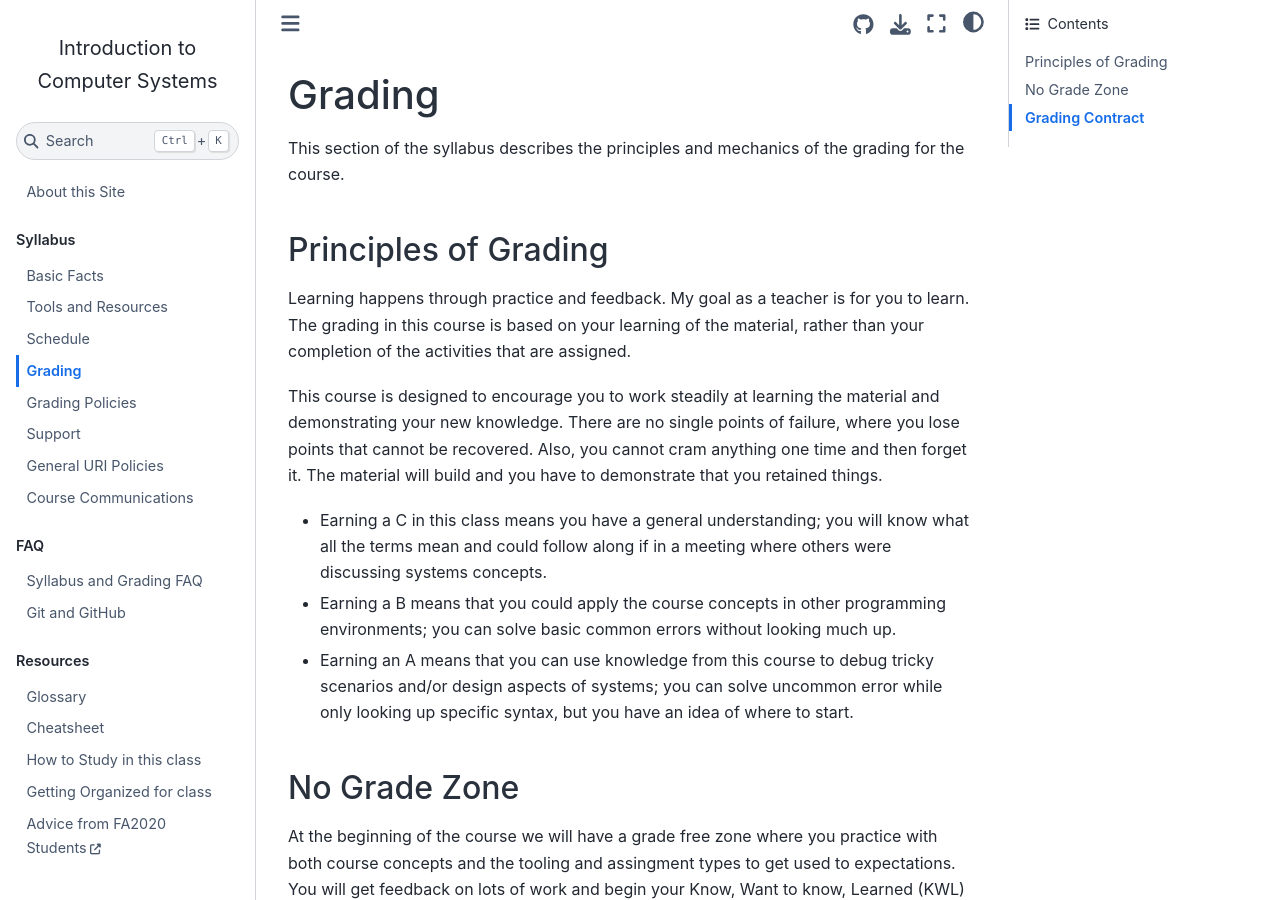
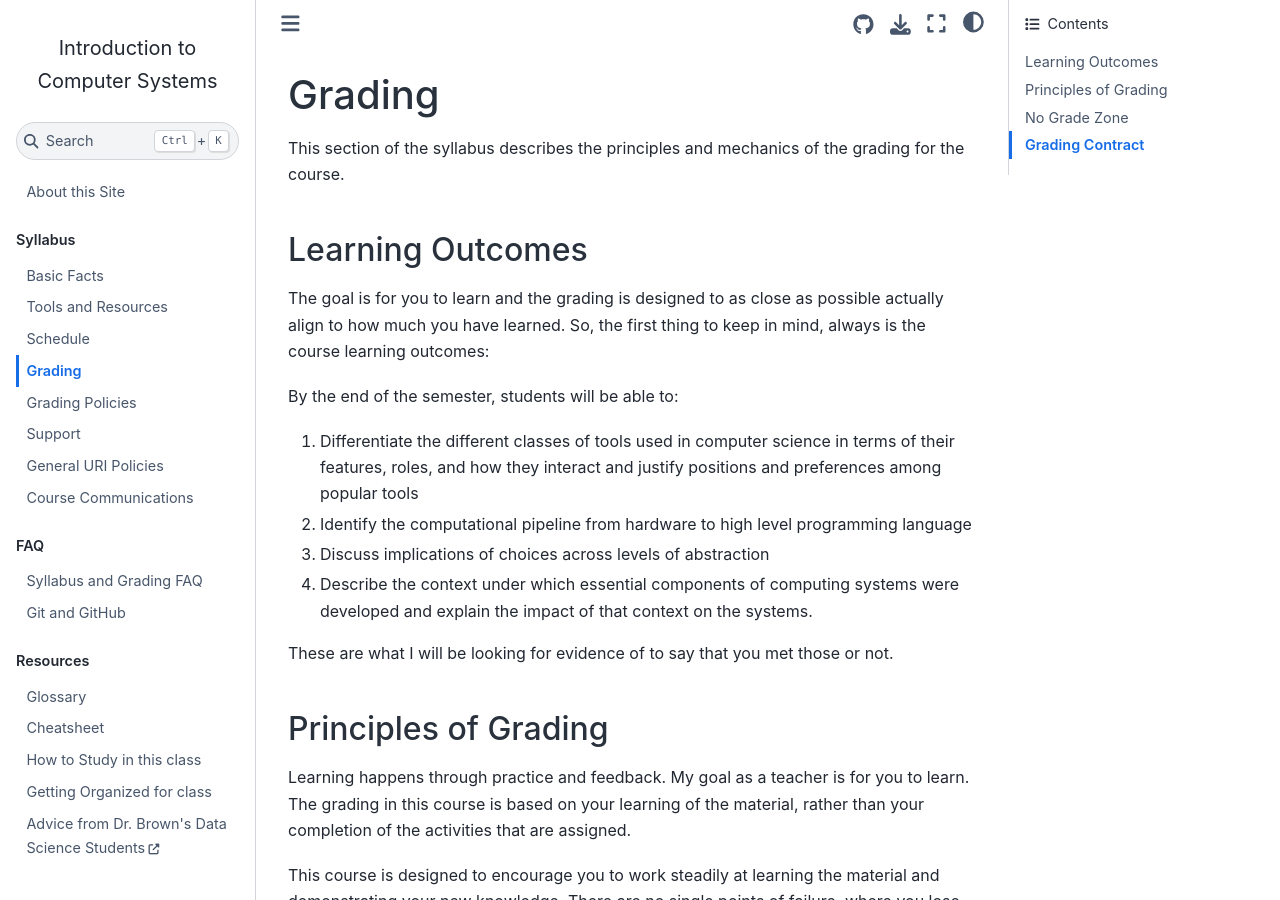
Before and after one commit to introcompsys/spring2022, a Jupyter Book: the page built from syllabus/grading.md, in a window 1280 px wide and 900 px high. Built offline with Jupyter Book 1.0.4 settings and Sphinx 7.4.7 and the Sphinx Book theme 1.1.4, drawn with Linux system fonts in a browser that asks for light colours; pages that are not in the unit, such as notebooks, are missing from menus.

Commit message:
first pass day 1 notes and scheudle updates

```diff
--- a/_toc.yml
+++ b/_toc.yml
@@ -38,7 +38,7 @@ parts:
     - file: resources/terminal
     - file: resources/organization
     - url: https://rhodyprog4ds.github.io/BrownFall20/letters/
-      title: Advice from FA2020 Students
+      title: Advice from Dr. Brown's Data Science Students
     - file: letters/index
 
 
--- a/syllabus/grading.md
+++ b/syllabus/grading.md
@@ -15,6 +15,20 @@ kernelspec:
 
 This section of the syllabus describes the principles and mechanics of the grading for the course.
 <!-- This course will be graded on a basis of a set of *skills* (described in detail the next section of the syllabus). This is in contrast to more common grading on a basis of points earned through assignments. -->
+
+## Learning Outcomes
+
+The goal is for you to learn and the grading is designed to as close as possible actually align to how much you have learned.  So, the first thing to keep in mind, always is the course learning outcomes:
+
+By the end of the semester, students will be able to:
+
+1. Differentiate the different classes of tools used in computer science in terms of their features, roles, and how they interact and justify positions and preferences among popular tools
+1. Identify the computational pipeline from hardware to high level programming language
+1. Discuss implications of choices across levels of abstraction
+1. Describe the context under which essential components of computing systems were developed and explain the impact of that context on the systems.
+
+These are what I will be looking for evidence of to say that you met those or not.
+
 
 +++
 
```
Also changed, not shown: notes/2022-01-25.md (added, +66 -0 lines), syllabus/schedule.md (line endings or trailing spaces).
